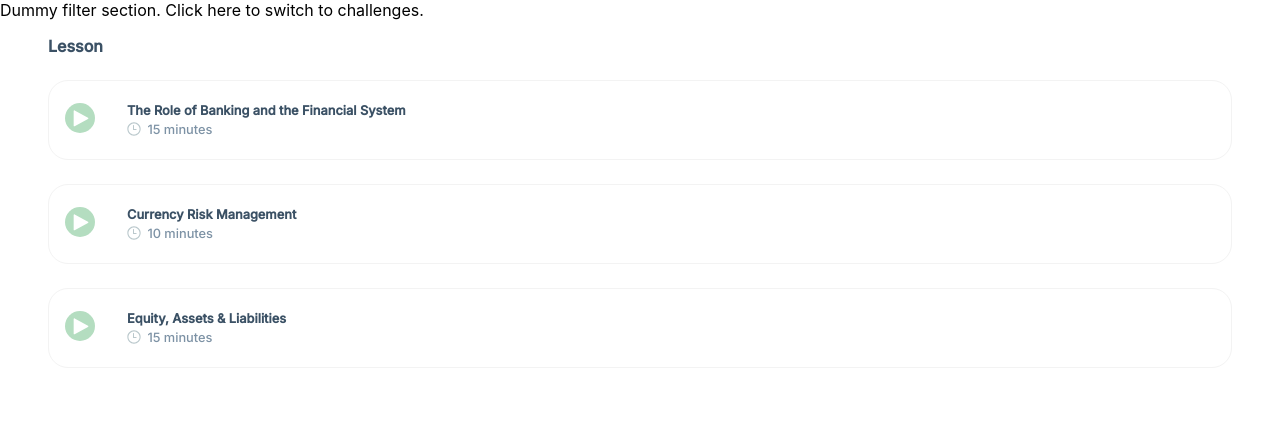
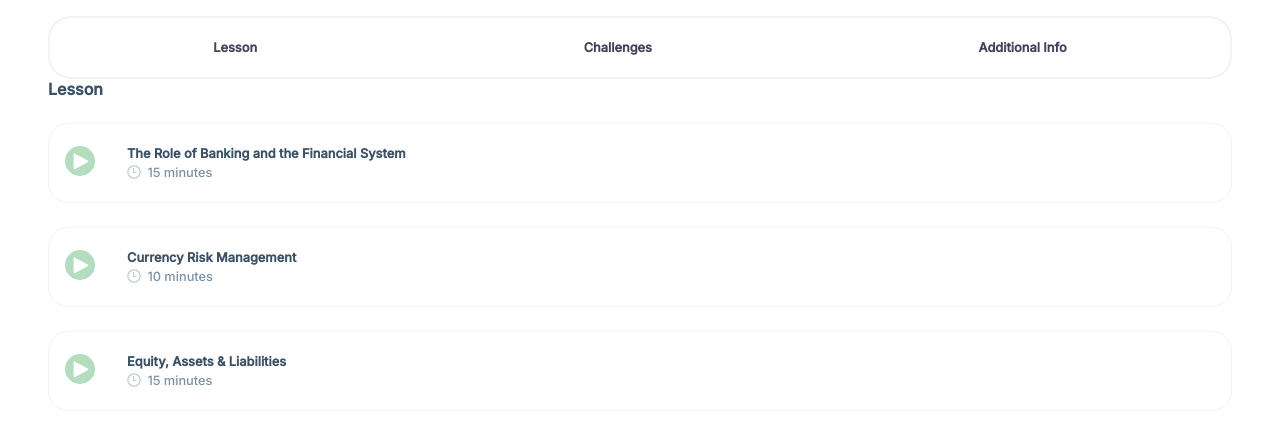
Before and after one commit to ecf123/ecf-fe-prototype, a React (Create React App) app: page /courses/1 in a window 1280 px wide. Shown: the top 426 px of the page. Built offline with nearby package versions, Linux system fonts and the light colour scheme.

Commit message:
created menu bar

```diff
--- /dev/null
+++ b/src/components/MenuBar/MenuBar.jsx
@@ -0,0 +1,20 @@
+import React from "react";
+import "./MenuBar.scss";
+
+const MenuBar = ({ link1, link2, link3, onClickLink }) => {
+  return (
+    <div className="menu-bar">
+      <span className="menu-bar__link" onClick={onClickLink}>
+        {link1}
+      </span>
+      <span className="menu-bar__link" onClick={onClickLink}>
+        {link2}
+      </span>
+      <span className="menu-bar__link" onClick={onClickLink}>
+        {link3}
+      </span>
+    </div>
+  );
+};
+
+export default MenuBar;
--- /dev/null
+++ b/src/components/MenuBar/MenuBar.scss
@@ -0,0 +1,16 @@
+@use "../../assets/sass/variables" as *;
+.menu-bar {
+  display: flex;
+  justify-content: space-around;
+  align-items: center;
+  border: 2px solid #f3f3f3;
+  border-radius: 23px;
+  height: 63px;
+  &__link {
+    font-size: $font-size-extra-small;
+    font-weight: $font-weight-bold;
+    font-family: $secondary-font-family;
+    color: #44435e;
+    margin: 0.5em;
+  }
+}
--- a/src/containers/CourseOverview/CourseOverview.jsx
+++ b/src/containers/CourseOverview/CourseOverview.jsx
@@ -1,6 +1,7 @@
 import React, { useState } from "react";
 import CourseOverviewList from "../CourseOverviewList/CourseOverviewList";
 import "./CourseOverview.scss";
+import MenuBar from "../../components/MenuBar/MenuBar";
 
 const CourseOverview = () => {
   const [category, setCategory] = useState("lesson");
@@ -19,14 +20,28 @@ const CourseOverview = () => {
 
   return (
     <div className="course-overview">
-      <div className="course-overview__filters" onClick={handleCategoryChange}>
-        Dummy filter section. Click here to switch to challenges.
-      </div>
-      <div data-testid="course-overview-list" className="course-overview__list">
-        <CourseOverviewList
-          title={capitalisedNames(category)}
-          category={category}
-        />
+      <div className="course-overview__content">
+        <div
+          className="course-overview__filters"
+          onClick={handleCategoryChange}
+        >
+          <MenuBar
+            link1="Lesson"
+            link2="Challenges"
+            link3="Additional Info"
+            onClickLink={handleCategoryChange}
+          />
+        </div>
+
+        <div
+          data-testid="course-overview-list"
+          className="course-overview__list"
+        >
+          <CourseOverviewList
+            title={capitalisedNames(category)}
+            category={category}
+          />
+        </div>
       </div>
     </div>
   );
--- a/src/containers/CourseOverview/CourseOverview.scss
+++ b/src/containers/CourseOverview/CourseOverview.scss
@@ -1,7 +1,7 @@
 @use "../../assets/sass/variables" as *;
 
 .course-overview {
-    &__list {
-        margin: 1em 3em;
-    }
+  &__content {
+    margin: 1em 3em;
+  }
 }
```
